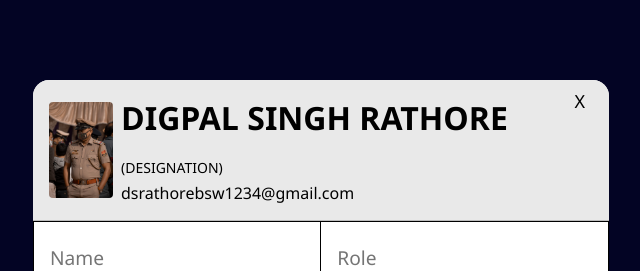
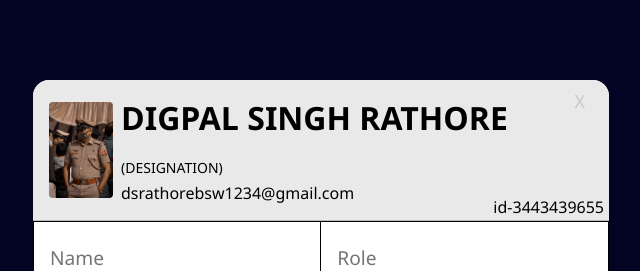
Before and after one commit to dsrathore1/ARF, a React (Create React App) app in the folder client/: page /modal in a window 1280 px wide. Shown: the top 271 px of the page, without its empty margins (319-959 px from the left). Built offline with nearby package versions, Linux system fonts and the light colour scheme; no server answers.

Commit message:
Changes in codee

```diff
--- a/client/src/Components/Modal.jsx
+++ b/client/src/Components/Modal.jsx
@@ -15,6 +15,7 @@
                                 <h1 className={style.headingText}>Digpal Singh Rathore <span className={style.modalDesignation}>(Designation)</span></h1>
                                 <p className={style.headingEmail}>dsrathorebsw1234@gmail.com</p>
                             </div>
+                            <span className={style.modalId}>id-3443439655</span>
                         </div>
                         <div className={style.detailsContainer}>
                             <div className={style.roleAndName}>
--- a/client/src/Styles/ModalStyle.module.css
+++ b/client/src/Styles/ModalStyle.module.css
@@ -36,6 +36,7 @@
     border-top-right-radius: 1rem;
     display: flex;
     align-items: center;
+    position: relative;
     border-bottom: 1.5px solid #bbb;
 }
 
@@ -151,3 +152,10 @@
     border-bottom: none;
     border-left: none;
 }
+
+.modalId{
+    position: absolute;
+    color: #000;
+    right: 5px;
+    bottom: 2px;
+}
```
